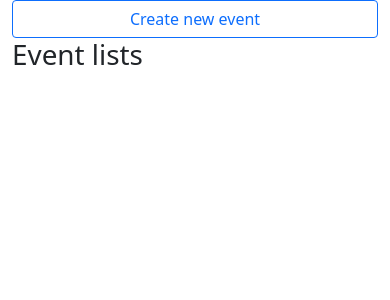
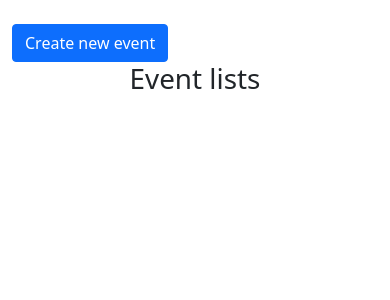
Before and after one commit to ajithcl/EventsTracker, a Django app: page /events/ in a window 390 px wide. Shown: the part 56-356 px from the top of the page. Run offline with Django 3.2, Linux system fonts and the light colour scheme.

Commit message:
Updates.

```diff
--- a/entities/functions.py
+++ b/entities/functions.py
@@ -17,12 +17,12 @@ def handle_uploaded_file(file_object):
         upload_file_name = upload_file_name.replace(" ", "")
         upload_file_name = upload_file_name + "." + file_extension
         try:
-            with open('static/images/entities/' + upload_file_name, 'wb+') as destination:
+            with open('entities/static/images/entities/' + upload_file_name, 'wb+') as destination:
                 for chunk in file_object.chunks():
                     destination.write(chunk)
             return upload_file_name
         except Exception as ex:
-            # print (ex.__class__.__name__, upload_file_name)
+            print (ex.__class__.__name__, upload_file_name)
             return None
     else:
         return None
--- a/entities/urls.py
+++ b/entities/urls.py
@@ -2,8 +2,6 @@ from django.urls import path
 from django.urls.resolvers import URLPattern
 from . import views
 
-from django.conf import settings
-from django.conf.urls.static import static
 
 urlpatterns = [
                   path('', views.entities),
--- /dev/null
+++ b/events/static/js/events.js
@@ -0,0 +1,17 @@
+/*
+ * Author      : Ajith kumar CL
+ * Date        : 20 Oct 2021
+ * Description : Events behind events.html page
+ */
+
+ $(document).ready(function () {
+
+    // Button click event for Create new entity
+    $(document).on ("click", "#btn_create_event", function(e){
+        e.preventDefault();
+        event_form = document.getElementById('event_form_div')
+        event_form.removeAttribute('hidden');
+
+        this.setAttribute('hidden',true);
+    });
+ });
--- a/events/templates/events.html
+++ b/events/templates/events.html
@@ -1,20 +1,56 @@
-{% extends  'bootstrap_theme.html' %}
-
-
+{% extends 'bootstrap_theme.html' %}
+{% load static %}
 {% block content%}
     <div class="container">
         <div class="row">
-            <div class="col-md-12">
-                <div class="d-grid">
-                    <button type="button" class="btn btn-outline-primary">Create new event</button>
+            <div class="col-md-3">
+                <br>
+                <button type="button" class="btn btn-primary" id="btn_create_event">Create new event</button>
+            </div>
+            <div class="col-md-6 p-3 mb-2 bg-light text-dark border border-primary" id="event_form_div" hidden>
+                <br>
+                <form id="event_form">
+                    <div class="mb-3 row">
+                        <label for="name" class="col-sm-3 col-form-label">Event Name</label>
+                        <div class="col-sm-9">
+                            <input type="text" class="form-control form-control-sm" id="name" name="event_name">
+                        </div>
+                    </div>
+                    <div class="form-floating mb-3">
+                      <textarea class="form-control" placeholder="Leave a comment here" id="comments" name="comments"></textarea>
+                      <label for="comments">Comments</label>
+                    </div>
+
+                    <div class="mb-3 row">
+                        <label for="image_path" class="col-sm-3 col-form-label">Image</label>
+                        <div class="col-sm-9">
+                            <input class="form-control form-control-sm" id="image_path" type="file" name="image_path">
+                        </div>
+                    </div>
+
+                    <div class="mb-3 row">
+                        <div class="col-sm-5"></div>
+                        <div class="col-sm-7">
+                            <button type="submit" class="btn btn-success">Save</button>
+                            <button type="button" class="btn btn-danger" id="event_cancel">Cancel</button>
+                        </div>
+                    </div>
+                </form>
+                <div class="alert alert-success" role="alert" id="entity_input_alert" hidden>
+                    <span id="entity_input_alert_message">
+                        Record Created!
+                    </span>
                 </div>
             </div>
         </div>
 
         <div class="row">
-            <div class="col-md-12">
+            <div class="col-md-12 text-center">
                 <h1 class="display-6">Event lists</h1>
             </div>
         </div>
     </div>
+
+    <script src="/static/js/events.js" type="text/javascript"></script>
+
 {% endblock %}
--- a/events/urls.py
+++ b/events/urls.py
@@ -1,7 +1,6 @@
 from django.urls import path
-from django.urls.resolvers import URLPattern
 from . import views
 
 urlpatterns = [
-                  path('', views.display_events),
-              ]
+    path('', views.display_events)
+]
```
Also changed, not shown: EventsTracker/settings.py (+5 -4 lines), entities/static/js/entities.js (+5 -3 lines), entities/templates/entities.html (+8 -8 lines), db.sqlite3, entities/static/upload/entities/entity_20211016160737596014.jpg (deleted).
